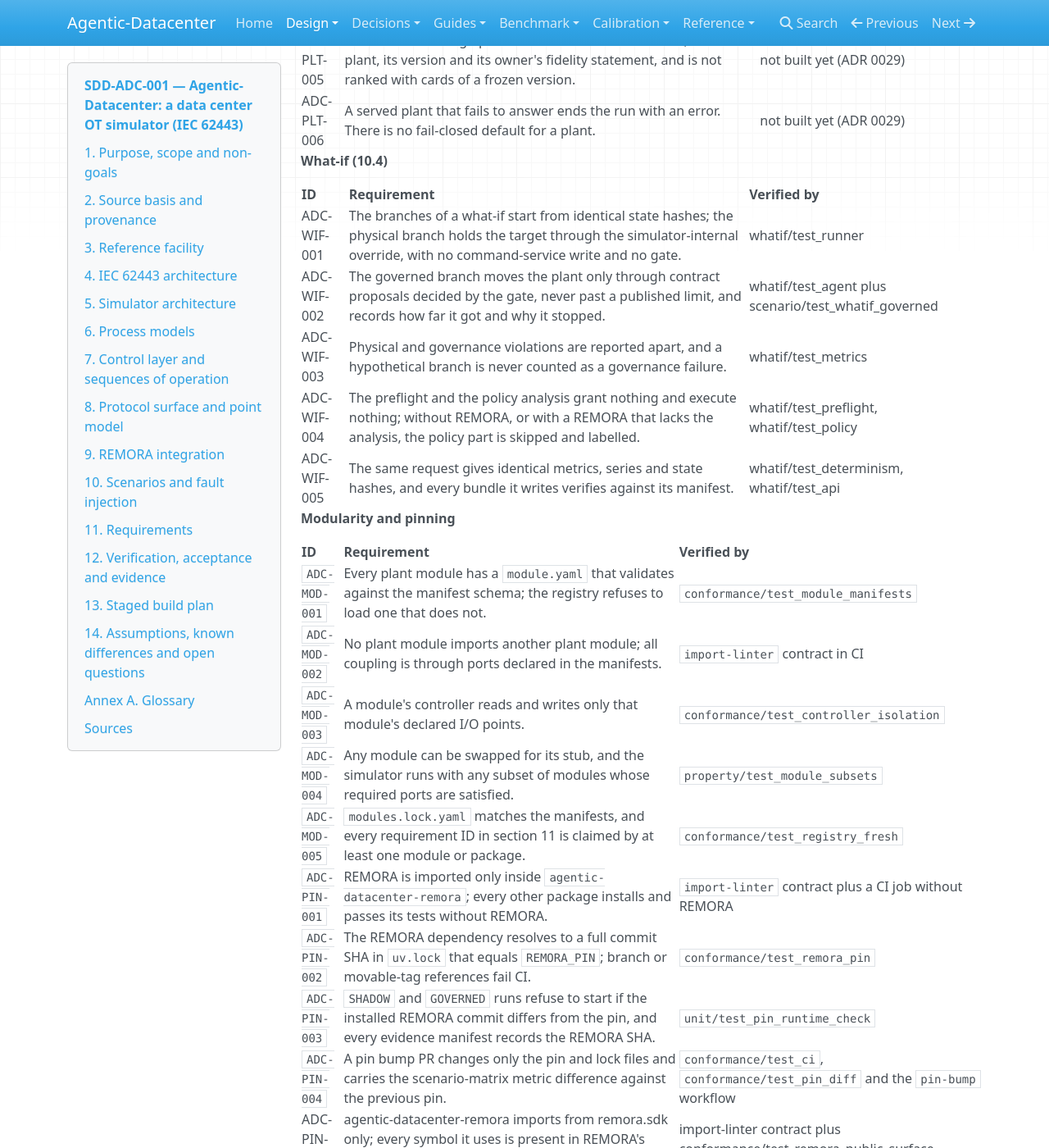
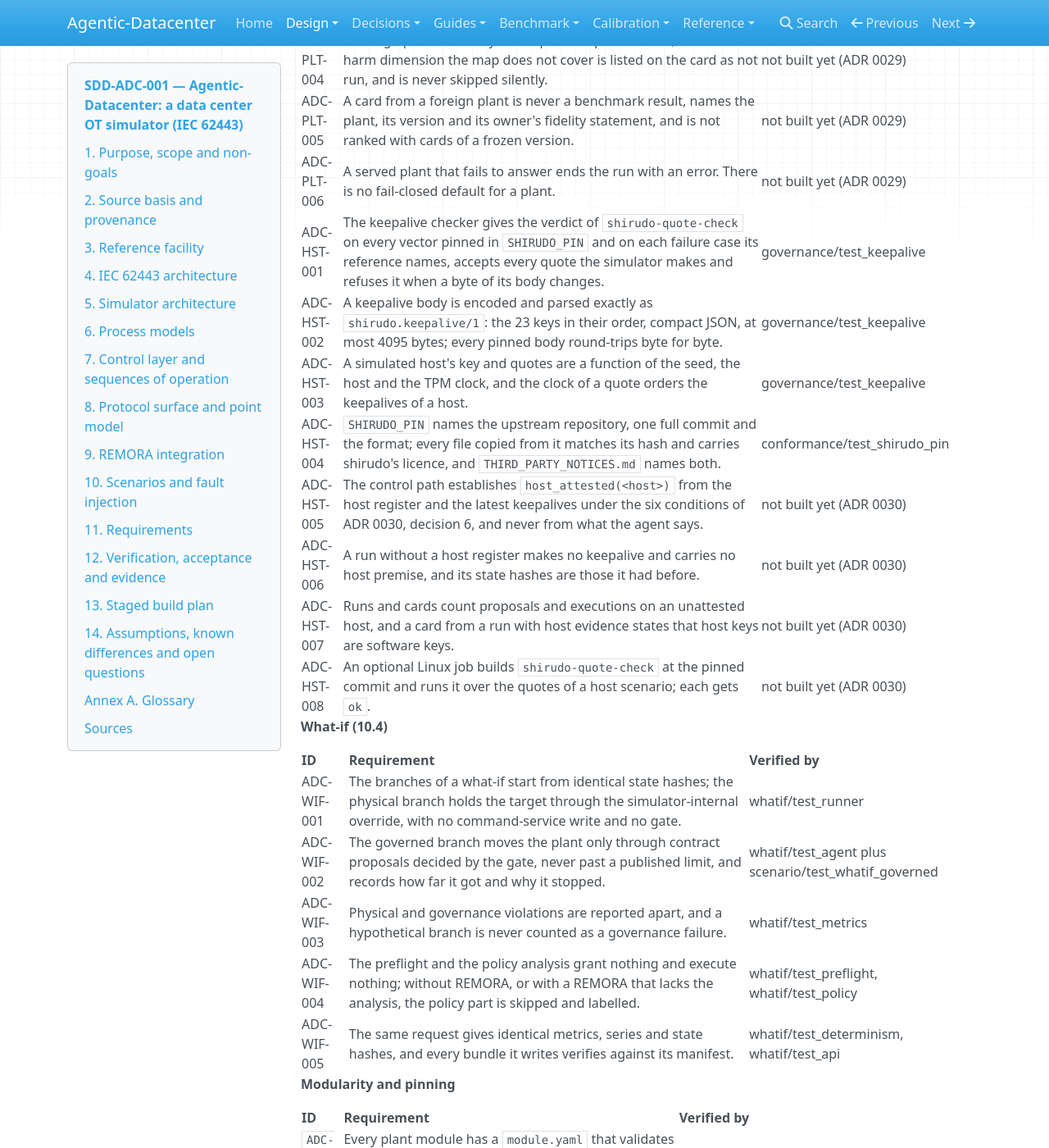
Before and after one commit to agentic-datacenter/agentic-datacenter, an MkDocs documentation site: the page built from docs/design/SDD-ADC-001.md, in a window 1280 px wide and 1400 px high, scrolled down 36796 px. Shown: the whole window at 82% size. Built offline with MkDocs 1.6.1, drawn with Linux system fonts in a browser that asks for light colours; nearby versions of some CDN libraries; some of the changed text lies outside the part shown.

Commit message:
ADR 0030: evidence about the hosts an action relies on, in shirudo's keepalive format (proposed)
Adds requirements ADC-HST-001 to -008 and stage 11 to the design document.
001 to 004 are built in this branch; 005 to 008 are the host register and
premise, and the host scenarios, of the next pull requests.

```diff
--- a/docs/design/SDD-ADC-001.md
+++ b/docs/design/SDD-ADC-001.md
@@ -171,6 +171,7 @@ Agentic-Datacenter is a deterministic, fixed-step simulation kernel with plant,
 | Historian | SQLite for metadata, Parquet for time series | 15 min energy records plus 1 s real-time ring buffer |
 | Operator and agent API | `FastAPI` over mutual TLS | Same service in both run modes |
 | Demo view | Single static HTML dashboard reading the read-only API | No operator actions from the dashboard in v1 |
+| Host evidence | `cryptography`; shirudo's keepalive format `shirudo.keepalive/1` at the commit in `SHIRUDO_PIN` | Software keys, deterministic signatures; nothing of shirudo is installed or run (ADR 0030) |
 
 ### 5.1 Module system
 
@@ -855,6 +856,14 @@ Each requirement below maps to at least one named test; a requirement without a
 | ADC-PLT-004 | A foreign plant runs only with a plant map. A contract, scenario or harm dimension the map does not cover is listed on the card as not run, and is never skipped silently. | not built yet (ADR 0029) |
 | ADC-PLT-005 | A card from a foreign plant is never a benchmark result, names the plant, its version and its owner's fidelity statement, and is not ranked with cards of a frozen version. | not built yet (ADR 0029) |
 | ADC-PLT-006 | A served plant that fails to answer ends the run with an error. There is no fail-closed default for a plant. | not built yet (ADR 0029) |
+| ADC-HST-001 | The keepalive checker gives the verdict of `shirudo-quote-check` on every vector pinned in `SHIRUDO_PIN` and on each failure case its reference names, accepts every quote the simulator makes and refuses it when a byte of its body changes. | governance/test\_keepalive |
+| ADC-HST-002 | A keepalive body is encoded and parsed exactly as `shirudo.keepalive/1`: the 23 keys in their order, compact JSON, at most 4095 bytes; every pinned body round-trips byte for byte. | governance/test\_keepalive |
+| ADC-HST-003 | A simulated host's key and quotes are a function of the seed, the host and the TPM clock, and the clock of a quote orders the keepalives of a host. | governance/test\_keepalive |
+| ADC-HST-004 | `SHIRUDO_PIN` names the upstream repository, one full commit and the format; every file copied from it matches its hash and carries shirudo's licence, and `THIRD_PARTY_NOTICES.md` names both. | conformance/test\_shirudo\_pin |
+| ADC-HST-005 | The control path establishes `host_attested(<host>)` from the host register and the latest keepalives under the six conditions of ADR 0030, decision 6, and never from what the agent says. | not built yet (ADR 0030) |
+| ADC-HST-006 | A run without a host register makes no keepalive and carries no host premise, and its state hashes are those it had before. | not built yet (ADR 0030) |
+| ADC-HST-007 | Runs and cards count proposals and executions on an unattested host, and a card from a run with host evidence states that host keys are software keys. | not built yet (ADR 0030) |
+| ADC-HST-008 | An optional Linux job builds `shirudo-quote-check` at the pinned commit and runs it over the quotes of a host scenario; each gets `ok`. | not built yet (ADR 0030) |
 
 **What-if (10.4)**
 
@@ -1083,6 +1092,7 @@ This section is build history. The simulator was built in the stages below, in t
 | 8 | Gate interface, three bindings, tool server, contract library, contract compiler to signed REMORA artifacts, register fetch at the pin. Entry condition: a pin that contains remora sign-limits, export-contract-files and build-toolspec | GOV-001 to 008, PIN-001 to 006 | Interface suite green for all bindings; `AD-02`, `AD-04`, `AD-06` pass |
 | 9 | Scenario suite, oracle, metrics, evidence bundles, 62443 matrix, demo dashboard, what-if (10.4), tagged release | SCN-001, EVD-001, EVD-002, BEN-001 to 009, WIF-001 to 005 | Nightly matrix green; evidence bundle reproduced on a second machine |
 | 10 | Plants from other projects (ADR 0029): the plant interface, `http_plant`, `plant check`, an example plant | PLT-001 to 006 | A card on the example plant from one scenario end to end |
+| 11 | Evidence about hosts (ADR 0030): keepalives in shirudo's format, `SHIRUDO_PIN`, the host register and premise, host scenarios | HST-001 to 008 | A host scenario refused from a keepalive before the cross-check alarms, under a gate that reads host evidence |
 
 **Milestone M1.** After Stage 4, thin versions of the supervisory command path, the gate interface, the two scripted agents, counterfactual replay and the result card were built first, on four scenarios: `OP-03`, `OP-10`, `AD-01` and `AD-03`. They ran under the operating profile `DECISION_ONLY`: REMORA decides through `evaluate_policy`, and allowed proposals are applied by the command service with the hash of the decision as reference. There is no execution token, no cumulative-limit enforcement on the REMORA side and no audit chain in this profile. Its results MUST be labelled as such and MUST NOT be described as governed execution. `AD-04` and `AD-05` cannot be claimed as passed under it, since replay and cumulative limits are enforced only on the governed path.
 
@@ -1104,6 +1114,7 @@ The reference specification does not contain single-line diagrams, P&IDs, point
 
 - `compose` mode is not built. There is no `deploy/` directory, no conduit container and no REMORA service in a container. Everything runs, and is tested, in `inproc` mode (ADR 0010, ADR 0016, ADR 0017). `ADC-NET-001` asks for the zone matrix in both run modes and is tested in `inproc` only. Every sentence above about `compose` mode describes a design.
 - No language-model agent (`llm_agent`, 12.1) is implemented. The benchmark and the demonstration use scripted agents.
+- Of ADR 0030, only the keepalive format and `SHIRUDO_PIN` are built (`ADC-HST-001` to `-004`). No simulated host sends a keepalive yet, no proposal carries a `host_attested` premise, and no scenario uses one.
 - The binding surface in 5.2 and 9.2 differs from REMORA in four places (`remora_binding.md`, section 1).
 - Zones and conduits differ in the points listed in `zone_model.md`, section 6. No data collector and no alarm notification are modelled.
 - The checks of 12.4 are run locally and reported as commit statuses (ADR 0011).
--- a/mkdocs.yml
+++ b/mkdocs.yml
@@ -41,6 +41,7 @@ nav:
       - 0029 Plants from other projects: design/adr/0029-plants-from-other-projects.md
       - 0030 A quick run shows what a scenario is about: design/adr/0030-a-quick-run-reaches-the-event.md
       - 0031 The mandate record: design/adr/0031-the-mandate-record.md
+      - 0030 Host evidence from shirudo: design/adr/0030-host-evidence-from-shirudo.md
   - Guides:
       - For data center operators: guides/operators.md
       - Run a scenario on measured weather: guides/measured-weather.md
```
Also changed, not shown: docs/design/adr/0030-host-evidence-from-shirudo.md (added, +130 -0 lines), docs/reference/requirements.md (+9 -1 lines).
